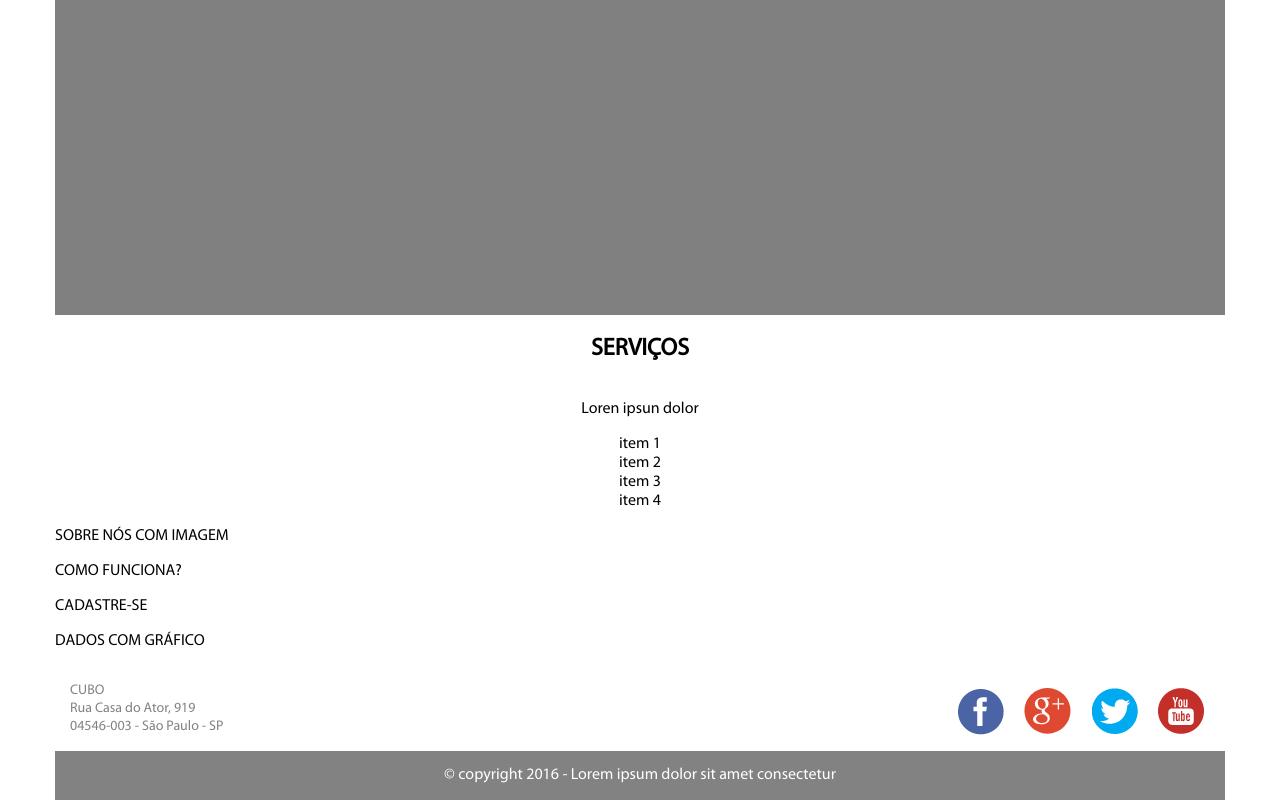
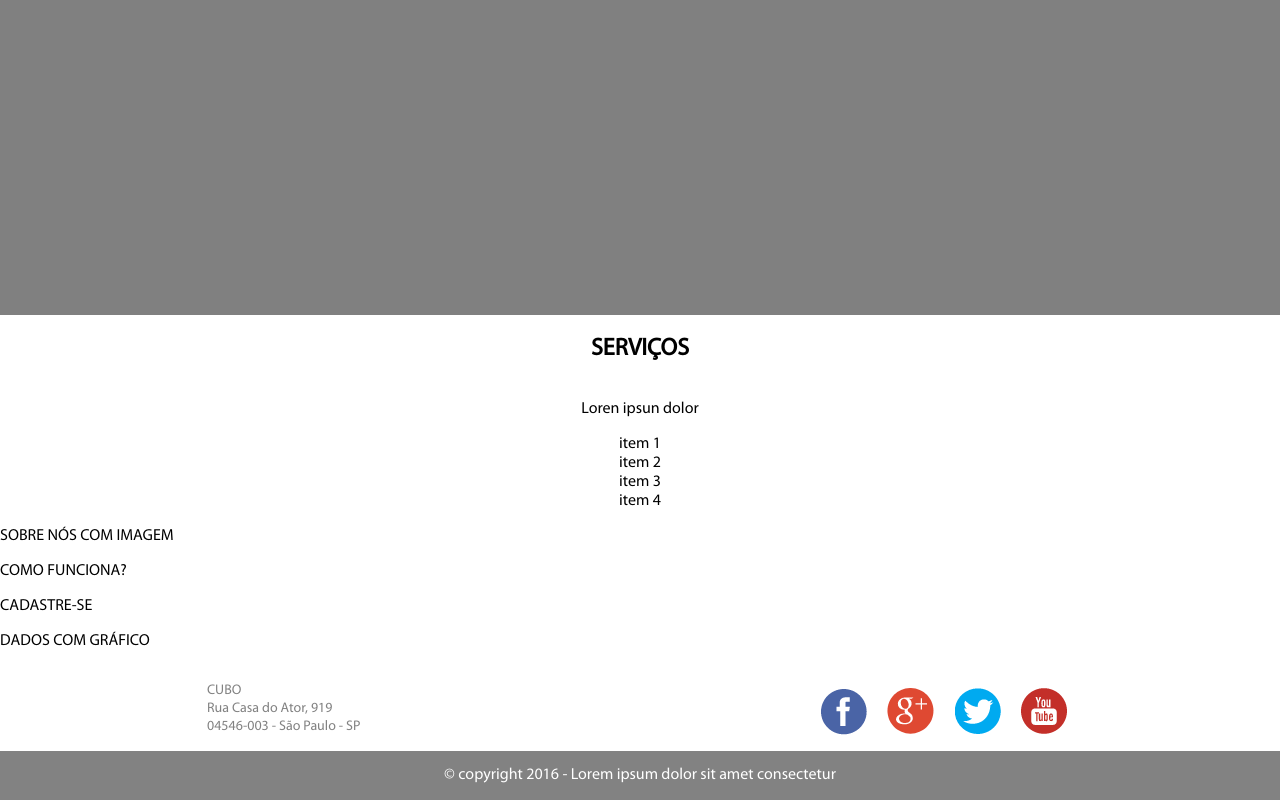
Before and after one commit to JeanGoncalves/cubo-network, an Angular app: page / in a window 1280 px wide. Shown: the part 284-1084 px from the top of the page. Built offline with nearby package versions, Linux system fonts and the light colour scheme.

Commit message:
adjust footer

```diff
--- a/src/app/footer/footer.component.scss
+++ b/src/app/footer/footer.component.scss
@@ -5,6 +5,7 @@
     .section-up {
         display: flex;
         justify-content: space-between;
+        padding: 0 15%;
 
         .address {
             display: grid;
--- a/src/styles.scss
+++ b/src/styles.scss
@@ -5,7 +5,6 @@
 }
 
 body {
-    width: 1170px;
     margin: 0 auto;
     padding: 0;
     font-family: "Myriad Pro";
```
